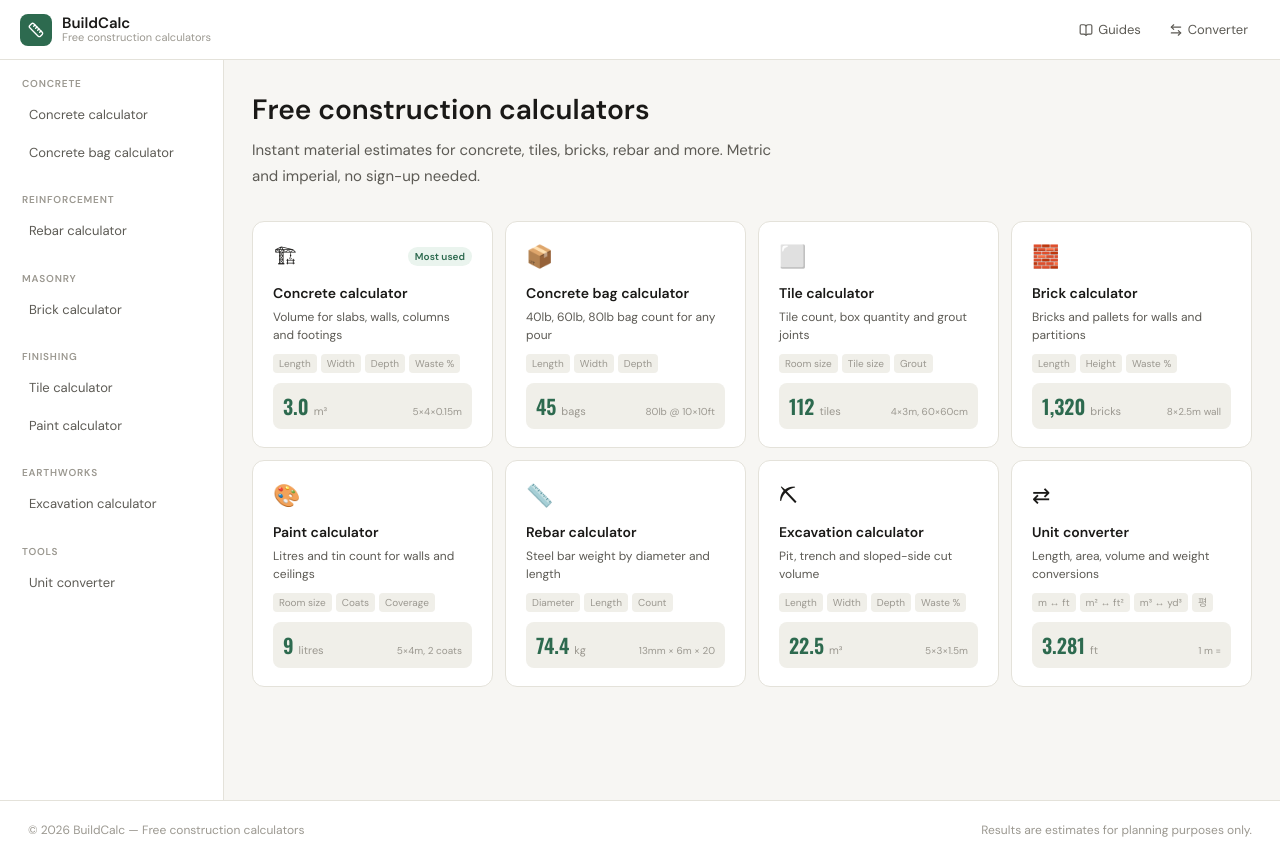
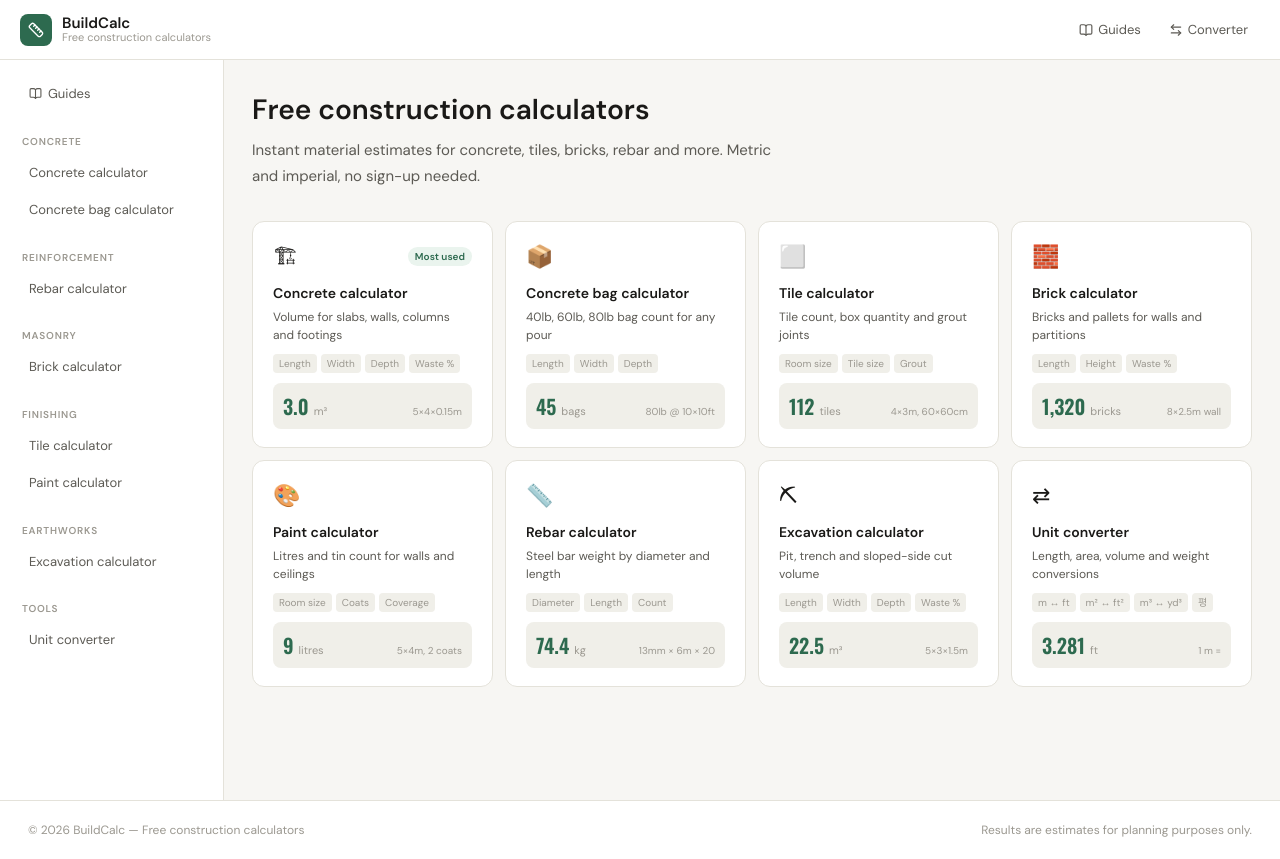
Before and after one commit to Dejong1706/c_c_project, a Next.js app: page / in a window 1280 px wide. Built offline with nearby package versions, Linux system fonts and the light colour scheme; no server answers.

Commit message:
모바일 사이즈 guide 안 보이는 현상 수정

```diff
--- a/app/components/Layout.tsx
+++ b/app/components/Layout.tsx
@@ -62,6 +62,35 @@ export default function Layout({ children }: { children: React.ReactNode }) {
 
   const sidebarContent = (
     <nav style={{ padding: "16px 12px" }}>
+      {/* Guides 링크 추가 */}
+      <div style={{ marginBottom: "22px" }}>
+        <Link
+          href="/guides"
+          onClick={() => setMobileOpen(false)}
+          style={{
+            display: "flex",
+            alignItems: "center",
+            gap: "6px",
+            padding: "8px 10px 8px 14px",
+            borderRadius: "8px",
+            fontSize: "13px",
+            fontWeight: pathname.startsWith("/guides") ? 600 : 400,
+            color: pathname.startsWith("/guides")
+              ? "var(--accent-text)"
+              : "var(--text-2)",
+            background: pathname.startsWith("/guides")
+              ? "var(--accent-light)"
+              : "transparent",
+            textDecoration: "none",
+            borderLeft: pathname.startsWith("/guides")
+              ? "3px solid var(--accent)"
+              : "3px solid transparent",
+          }}
+        >
+          <BookOpen size={13} />
+          Guides
+        </Link>
+      </div>
       {groups.map((group) => {
         const items = calculators.filter((c) => c.group === group);
         if (!items.length) return null;
```
